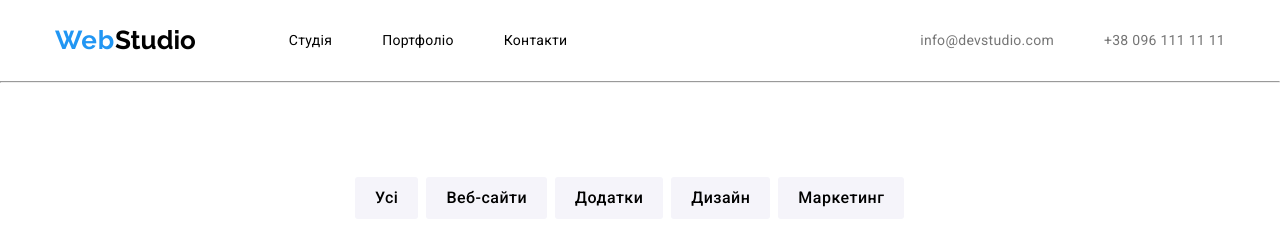
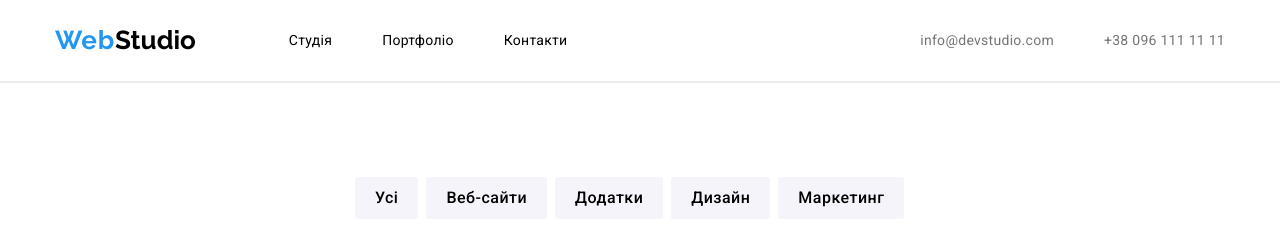
Before and after one commit to nika-kor/home-works, a plain HTML site: page WebStudio/portfolio.html in a window 1280 px wide. Shown: the top 238 px of the page. Drawn offline with nearby package versions, Linux system fonts and the light colour scheme.

Commit message:
WebStudio

```diff
--- a/WebStudio/css/portfolio.css
+++ b/WebStudio/css/portfolio.css
@@ -10,6 +10,9 @@ body {
 
    /* nav */
 
+header {
+    border-bottom: 2px solid #ECECEC;
+}
 .nav {
     display: flex;
     justify-content: space-between;
--- a/WebStudio/portfolio.html
+++ b/WebStudio/portfolio.html
@@ -54,7 +54,6 @@
     </header>
 
     <main>
-        <hr class="line">
 
     <!-- кнопки -->
 
```
